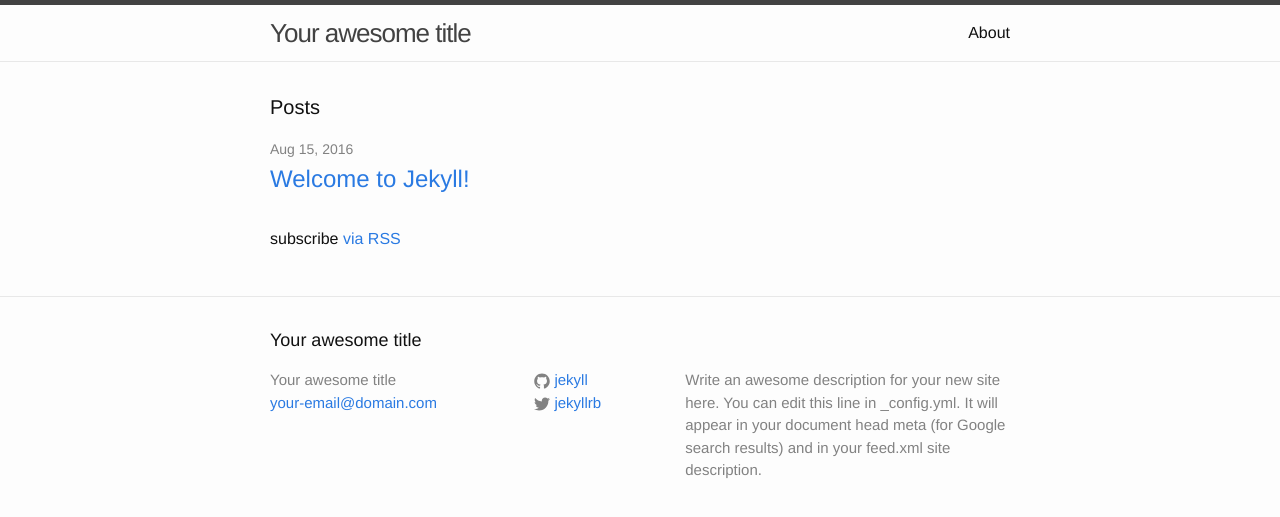
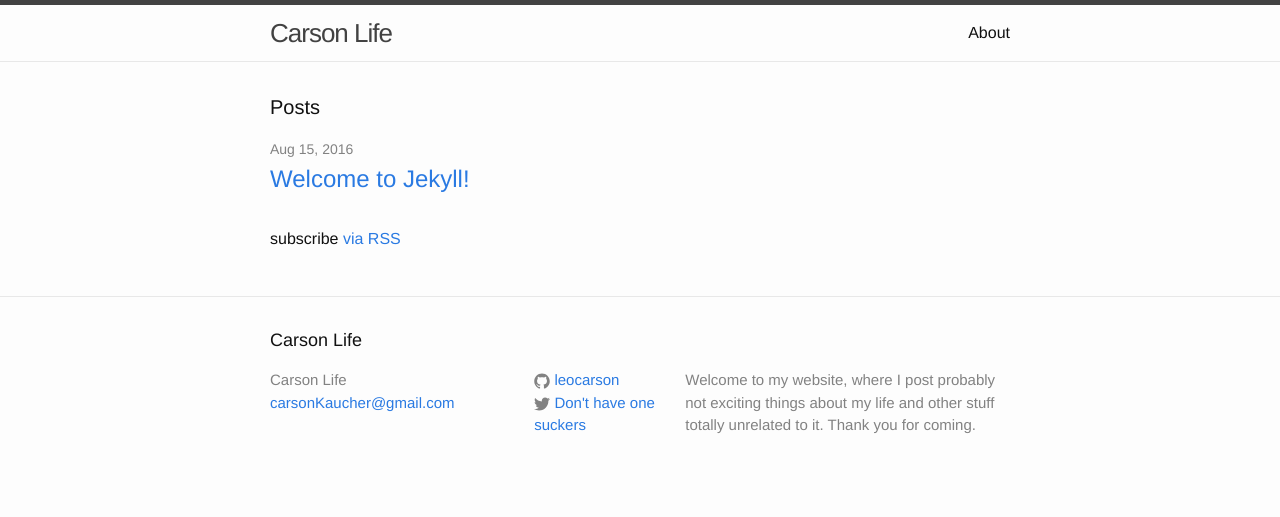
Before and after one commit to Leocarson/leocarson.github.io, a Jekyll site: the page built from index.html, in a window 1280 px wide. Shown: the top 517 px of the page. Built offline with Jekyll 4.4.1, drawn with Linux system fonts in a browser that asks for light colours.

Commit message:
Update _config.yml

```diff
--- a/_config.yml
+++ b/_config.yml
@@ -6,16 +6,16 @@
 # 'jekyll serve'. If you change this file, please restart the server process.
 
 # Site settings
-title: Your awesome title
-email: your-email@domain.com
+title: Carson Life
+email: carsonKaucher@gmail.com
 description: > # this means to ignore newlines until "baseurl:"
-  Write an awesome description for your new site here. You can edit this
-  line in _config.yml. It will appear in your document head meta (for
-  Google search results) and in your feed.xml site description.
+  Welcome to my website, where I post probably not
+  exciting things about my life and other stuff
+  totally unrelated to it. Thank you for coming.
 baseurl: "" # the subpath of your site, e.g. /blog
-url: "http://yourdomain.com" # the base hostname & protocol for your site
-twitter_username: jekyllrb
-github_username:  jekyll
+url: "http://www.carsonlife.ca" # the base hostname & protocol for your site
+twitter_username: Don't have one suckers
+github_username:  leocarson
 
 # Build settings
 markdown: kramdown
```
